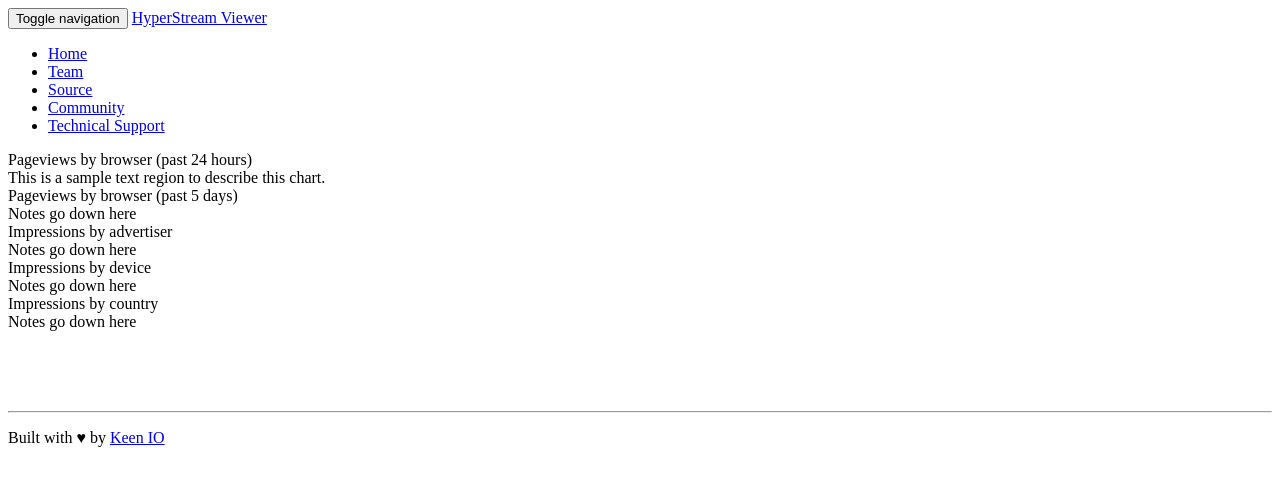
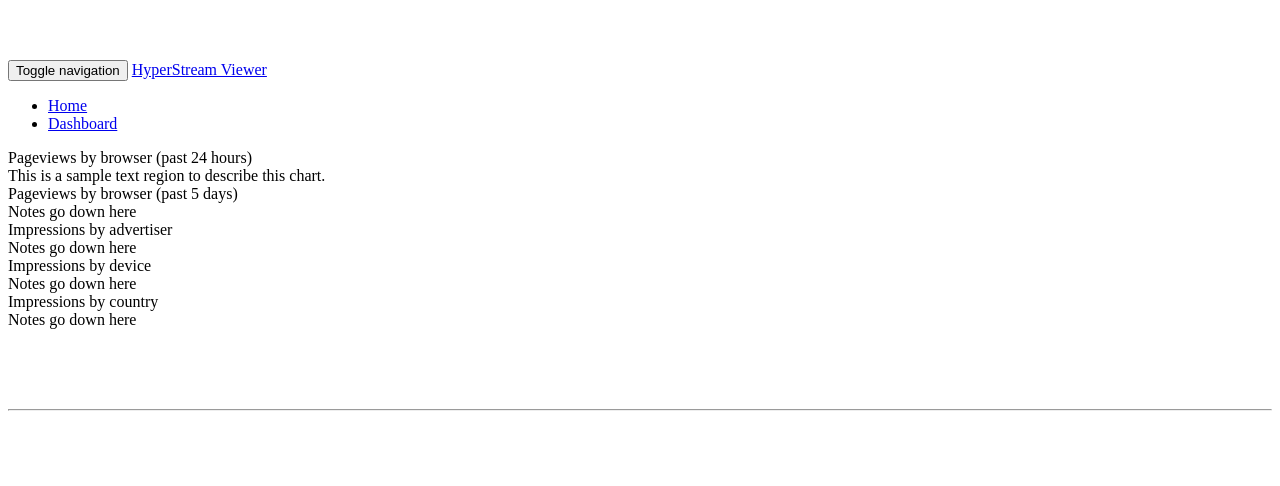
Before and after one commit to IRC-SPHERE/HyperStreamViewer, a Flask app: template templates/dashboard.html in a window 1280 px wide. Shown: the top 486 px of the page. Run offline with Flask 2, Linux system fonts and the light colour scheme; the template is opened without the code that fills it, so the values that code supplies are empty; some libraries are stand-ins or nearby versions.

Commit message:
Cosmetic work Added bootstrap-treeview

```diff
--- a/server.py
+++ b/server.py
@@ -28,7 +28,7 @@
 app.jinja_env.add_extension('jinja2.ext.do')
 
 hs = HyperStream()
-a = 1
+# a = 1
 
 
 @app.route("/")
@@ -42,4 +42,6 @@
 
 
 if __name__ == "__main__":
+    app.jinja_env.auto_reload = True
+    app.config['TEMPLATES_AUTO_RELOAD'] = True
     app.run(host="0.0.0.0", port=5000, debug=True)
--- a/templates/base.html
+++ b/templates/base.html
@@ -1,18 +1,19 @@
 {% extends "bootstrap.html" %}
-
-{% block html_attribs %} ng-app="data_viewer"{% endblock html_attribs %}
 
 {% block head %}
     {{ super() }}
     <link rel="shortcut icon" href="{{ url_for('static', filename='favicon.ico') }}">
+{#    {% block title %}HyperStream Viewer{% endblock %}#}
 {% endblock %}
 
 {% block styles %}
     {{ super() }}
     <link rel="stylesheet" href="{{ url_for('.static', filename='data_viewer.css') }}" />
+    <link rel="stylesheet" type="text/css" href="{{ url_for('bower.static', filename='bootstrap/dist/css/bootstrap.css') }}" />
+    <link rel="stylesheet" type="text/css" href="{{ url_for('bower.static', filename='keen-dashboards/dist/keen-dashboards.css') }}" />
 {% endblock %}
 
-{% block title %}HyperStream Viewer{% endblock %}
+{% block body_attribs %} class="application" {% endblock body_attribs %}
 
 {% block navbar %}
      {% set page_index = {'_': 0} %}
@@ -23,26 +24,54 @@
      {% endfor %}
      {% set index = page_index._ %}
 
-    <nav class="navbar navbar-default navbar-fixed-top" role="navigation">
+{#    <nav class="navbar navbar-default navbar-fixed-top" role="navigation">#}
+{#         <div class="container-fluid">#}
+{#             <div class="navbar-header">#}
+{#                 <a href="{{ url_for('index') }}" style="padding-right: 50px">#}
+{#                    <img alt="SPHERE" src="https://cdn.rawgit.com/IRC-SPHERE/HyperStream/dfbac332/hyperstream.svg" width="50">#}
+{#                 </a>#}
+{#             </div>#}
+{#             <div class="collapse navbar-collapse" id="bs-example-navbar-collapse-1">#}
+{#                 <ul class="nav nav-tabs">#}
+{#                     <li role="presentation"{% if index == 0 %} class="active"{% endif %}><a href="{{ url_for('index') }}">Home</a></li>#}
+{#                     <li role="presentation"{% if index == 1 %} class="active"{% endif %}><a href="{{ url_for('dashboard') }}">Dashboard</a></li>#}
+{#                 </ul>#}
+{#             </div>#}
+{#        </div>#}
+{#    </nav>#}
+    <div class="navbar navbar-inverse navbar-fixed-top" role="navigation">
         <div class="container-fluid">
             <div class="navbar-header">
-                 <a href="{{ url_for('index') }}" style="padding-right: 50px">
-                    <img alt="SPHERE" src="https://cdn.rawgit.com/IRC-SPHERE/HyperStream/dfbac332/hyperstream.svg" width="50">
-                 </a>
+                <button type="button" class="navbar-toggle" data-toggle="collapse" data-target=".navbar-collapse">
+                    <span class="sr-only">Toggle navigation</span>
+                    <span class="icon-bar"></span>
+                    <span class="icon-bar"></span>
+                    <span class="icon-bar"></span>
+                </button>
+{#                <a class="navbar-brand" href="../">#}
+{#                    <span class="glyphicon glyphicon-chevron-left"></span>#}
+{#                </a>#}
+                <a class="navbar-brand" href="./">HyperStream Viewer</a>
             </div>
-             <div class="collapse navbar-collapse" id="bs-example-navbar-collapse-1">
-                 <ul class="nav nav-tabs">
+            <div class="navbar-collapse collapse">
+                <ul class="nav navbar-nav navbar-left">
                     <li role="presentation"{% if index == 0 %} class="active"{% endif %}><a href="{{ url_for('index') }}">Home</a></li>
                     <li role="presentation"{% if index == 1 %} class="active"{% endif %}><a href="{{ url_for('dashboard') }}">Dashboard</a></li>
                 </ul>
             </div>
         </div>
-    </nav>
+    </div>
+
 {% endblock %}
-
-{% block content %}
-{% endblock %}
+{##}
+{#{% block content %}#}
+{#{% endblock %}#}
 
 {% block scripts %}
     {{ super() }}
+    <script type="text/javascript" src="{{ url_for('bower.static', filename='keen-js/dist/keen.min.js') }}"></script>
+    <script type="text/javascript" src="/assets/js/meta.js"></script>
+    <script type="text/javascript" src="{{ url_for('bower.static', filename='bootstrap-treeview/dist/bootstrap-treeview.min.js') }}"></script>
+    {#  <script type="text/javascript" src="{{ url_for('bower.static', filename='keen-dashboards/dist/keen-dashboards.js') }}"></script>#}
+
 {% endblock %}
--- a/templates/bootstrap.html
+++ b/templates/bootstrap.html
@@ -7,7 +7,7 @@
     <title>{% block title %}{% endblock title %}</title>
 
     {%- block metas %}
-    <meta name="viewport" content="width=device-width, initial-scale=1.0">
+    <meta name='viewport' content='width=device-width, initial-scale=1.0, maximum-scale=1.0, user-scalable=no' />
     {%- endblock metas %}
 
     {%- block styles %}
@@ -24,11 +24,14 @@
     {%- endblock content %}
 
     {% block scripts %}
-        <script src="{{ url_for('bower.static', filename='jquery/dist/jquery.js') }}"></script>
-        <script src="{{ url_for('bower.static', filename='bootstrap/dist/js/bootstrap.min.js') }}"></script>
+        <script type="text/javascript" src="{{ url_for('bower.static', filename='jquery/dist/jquery.min.js') }}"></script>
+        <script type="text/javascript" src="{{ url_for('bower.static', filename='bootstrap/dist/js/bootstrap.min.js') }}"></script>
+        <script type="text/javascript" src="{{ url_for('bower.static', filename='holderjs/holder.min.js') }}"></script>
+        <script>Holder.add_theme("white", { background:"#fff", foreground:"#a7a7a7", size:10 });</script>
     {%- endblock scripts %}
     {%- endblock body %}
   </body>
+  <hr>
 {%- endblock html %}
 </html>
 {% endblock doc -%}
--- a/templates/dashboard.html
+++ b/templates/dashboard.html
@@ -1,37 +1,9 @@
-<!DOCTYPE html>
-<html>
-<head>
-  <title>HyperStream Viewer</title>
-  <meta name='viewport' content='width=device-width, initial-scale=1.0, maximum-scale=1.0, user-scalable=no' />
-  <link rel="stylesheet" type="text/css" href="{{ url_for('bower.static', filename='bootstrap/dist/css/bootstrap.css') }}" />
-  <link rel="stylesheet" type="text/css" href="{{ url_for('bower.static', filename='keen-dashboards/dist/keen-dashboards.css') }}" />
-</head>
-<body class="application">
+{% extends "base.html" %}
 
-  <div class="navbar navbar-inverse navbar-fixed-top" role="navigation">
-    <div class="container-fluid">
-      <div class="navbar-header">
-        <button type="button" class="navbar-toggle" data-toggle="collapse" data-target=".navbar-collapse">
-          <span class="sr-only">Toggle navigation</span>
-          <span class="icon-bar"></span>
-          <span class="icon-bar"></span>
-          <span class="icon-bar"></span>
-        </button>
-        <a class="navbar-brand" href="../">
-          <span class="glyphicon glyphicon-chevron-left"></span>
-        </a>
-        <a class="navbar-brand" href="./">HyperStream Viewer</a>
-      </div>
-      <div class="navbar-collapse collapse">
-        <ul class="nav navbar-nav navbar-left">
-          <li><a href="https://keen.io">Home</a></li>
-          <li><a href="https://keen.io/team">Team</a></li>
-          <li><a href="https://github.com/keenlabs/dashboards/tree/gh-pages/examples/starter-kit">Source</a></li>
-          <li><a href="https://groups.google.com/forum/#!forum/keen-io-devs">Community</a></li><li><a href="http://stackoverflow.com/questions/tagged/keen-io?sort=newest&pageSize=15">Technical Support</a></li>
-        </ul>
-      </div>
-    </div>
-  </div>
+{% block body %}
+    {{ super() }}
+{#    {% block navbar %}#}
+{#    {% endblock %}#}
 
   <div class="container-fluid">
     <div class="row">
@@ -136,23 +108,10 @@
       </div>
     </div>
 
-    <hr>
-
-    <p class="small text-muted">Built with &#9829; by <a href="https://keen.io">Keen IO</a></p>
-
   </div>
 
-  <script type="text/javascript" src="{{ url_for('bower.static', filename='jquery/dist/jquery.min.js') }}"></script>
-  <script type="text/javascript" src="{{ url_for('bower.static', filename='bootstrap/dist/js/bootstrap.min.js') }}"></script>
-  <script type="text/javascript" src="{{ url_for('bower.static', filename='holderjs/holder.min.js') }}"></script>
+{% endblock %}
 
-  <script>
-    Holder.add_theme("white", { background:"#fff", foreground:"#a7a7a7", size:10 });
-  </script>
 
-  <script type="text/javascript" src="{{ url_for('bower.static', filename='keen-js/dist/keen.min.js') }}"></script>
-  <script type="text/javascript" src="/assets/js/meta.js"></script>
-{#  <script type="text/javascript" src="{{ url_for('bower.static', filename='keen-dashboards/dist/keen-dashboards.js') }}"></script>#}
-
-</body>
-</html>
+{#</body>#}
+{#</html>#}
```
Also changed, not shown: templates/index.html (+11 -4 lines). Lines whose indentation alone changed are shown as unchanged.
